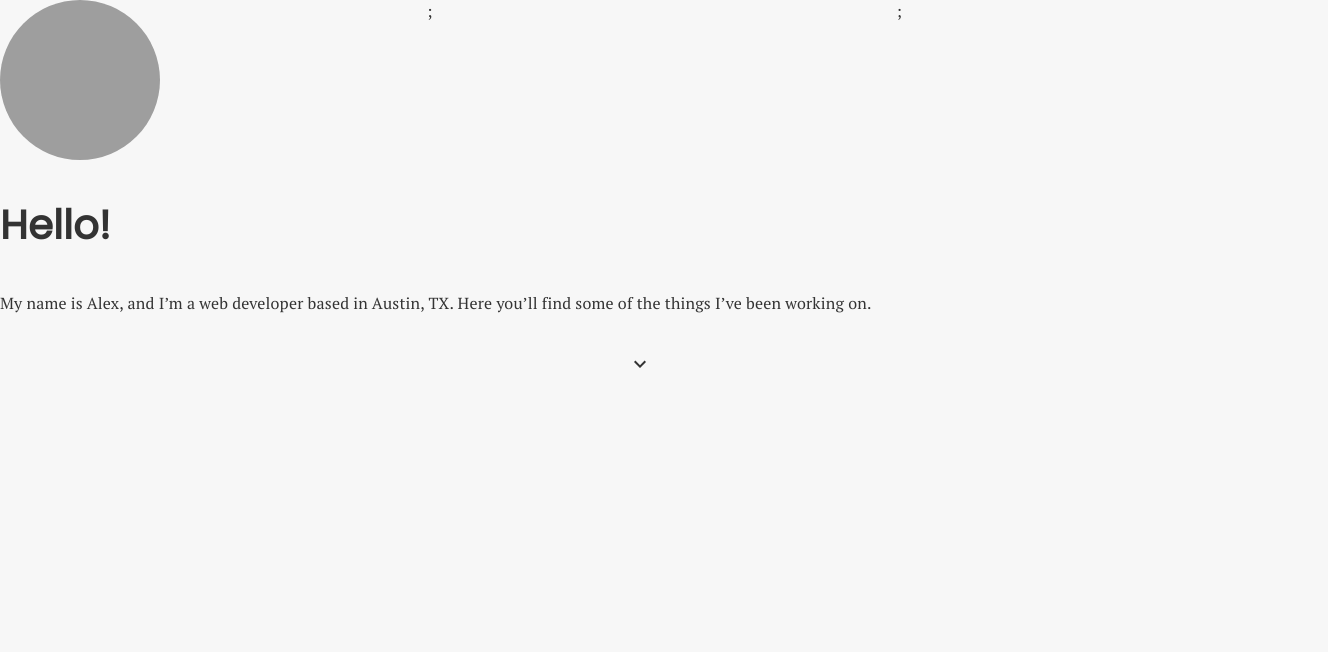
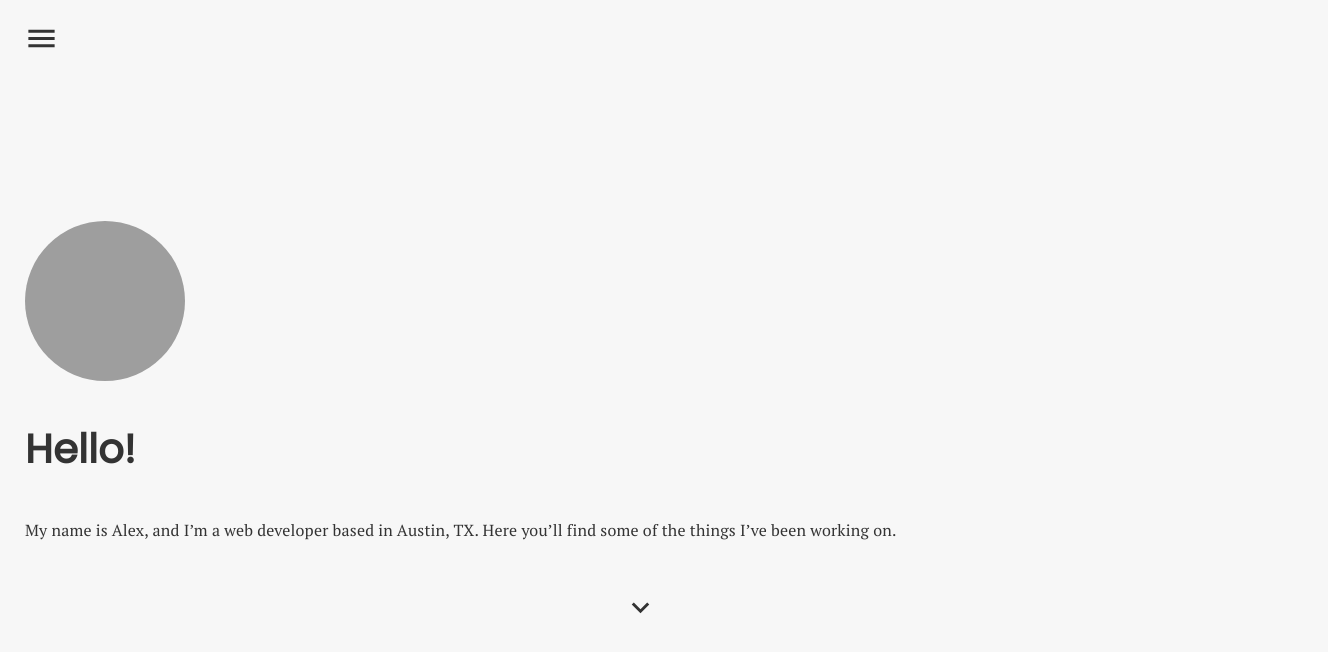
Before and after one commit to ascottjacobsen/jacobsen.studio, a React (Create React App) app: page / in a window 1280 px wide. Shown: the top 652 px of the page, 1328 px wide, since content can reach past the window. Built offline with nearby package versions, Linux system fonts and the light colour scheme; grey boxes are pictures that could not be loaded.

Commit message:
style HeadlineBox and NavBar

```diff
--- a/src/App.js
+++ b/src/App.js
@@ -2,12 +2,15 @@ import React, { Component } from "react";
 import Headline from "./components/Headline";
 import Avatar from "./components/Avatar";
 import HeadlineBox from "./components/HeadlineBox";
+import Layout from "./components/Layout";
 
 class App extends Component {
   render() {
     return (
       <>
-        <HeadlineBox />
+        <Layout>
+          <HeadlineBox />
+        </Layout>
       </>
     );
   }
--- a/src/components/Headline.js
+++ b/src/components/Headline.js
@@ -2,11 +2,7 @@ import React from "react";
 import styles from "./Headline.module.css";
 
 const Headline = ({ text, headlineClass }) => {
-  return (
-    <>
-      <h2 className={headlineClass}>{text}</h2>;
-    </>
-  );
+  return <h2 className={headlineClass}>{text}</h2>;
 };
 
 export default Headline;
--- a/src/components/HeadlineBox.js
+++ b/src/components/HeadlineBox.js
@@ -4,6 +4,7 @@ import Headline from "./Headline";
 import styles from "./HeadlineBox.module.css";
 import HeadlineText from "./HeadlineText";
 import KeyboardArrowDownIcon from "@material-ui/icons/KeyboardArrowDown";
+import { ButtonBase } from "@material-ui/core";
 
 const HeadlineBox = () => {
   return (
@@ -17,7 +18,9 @@ const HeadlineBox = () => {
         text="My name is Alex, and I’m a web developer based in Austin, TX. Here you’ll find some of the things I’ve been working on."
         headlineTextClass={styles.headline_text}
       />
-      <KeyboardArrowDownIcon className={styles.down_arrow} />
+      <ButtonBase className={styles.down_arrow}>
+        <KeyboardArrowDownIcon fontSize="large" />
+      </ButtonBase>
     </div>
   );
 };
--- a/src/components/HeadlineBox.module.css
+++ b/src/components/HeadlineBox.module.css
@@ -1,9 +1,12 @@
 .headline_box {
+  height: 415px;
   display: grid;
-  grid-template-columns: 1fr 1.1fr 0.9fr;
+  grid-template-columns: 1fr 1.1fr 1fr;
   grid-template-rows: auto;
   gap: 35px 1px;
   grid-template-areas: "avatar avatar ." "headline headline headline" "headline-text headline-text headline-text" "down-arrow down-arrow down-arrow";
+  margin: 0 25px;
+  align-self: center;
 }
 
 .avatar {
@@ -25,4 +28,7 @@
 .down_arrow {
   grid-area: down-arrow;
   justify-self: center;
+  height: 50px;
+  width: 50px;
+  border-radius: 50%;
 }
--- a/src/components/HeadlineText.js
+++ b/src/components/HeadlineText.js
@@ -4,7 +4,7 @@ import styles from "./Headline.module.css";
 const HeadlineText = ({ text, headlineTextClass }) => {
   return (
     <>
-      <p className={headlineTextClass}>{text}</p>;
+      <p className={headlineTextClass}>{text}</p>
     </>
   );
 };
--- /dev/null
+++ b/src/components/Layout.js
@@ -0,0 +1,15 @@
+import React from "react";
+import styles from "./Layout.module.css";
+import NavBar from "./NavBar";
+
+const Layout = ({ children }) => {
+  return (
+    <div className={styles.layout}>
+      <NavBar></NavBar>
+
+      {children}
+    </div>
+  );
+};
+
+export default Layout;
--- /dev/null
+++ b/src/components/Layout.module.css
@@ -0,0 +1,6 @@
+.layout {
+  display: grid;
+  grid-template-rows: 56px 1fr;
+  align-content: center;
+  height: 100vh;
+}
--- /dev/null
+++ b/src/components/NavBar.js
@@ -0,0 +1,13 @@
+import React from "react";
+import styles from "./NavBar.module.css";
+import MenuIcon from "@material-ui/icons/Menu";
+
+const NavBar = () => {
+  return (
+    <div className={styles.nav_bar}>
+      <MenuIcon fontSize="large" />
+    </div>
+  );
+};
+
+export default NavBar;
--- /dev/null
+++ b/src/components/NavBar.module.css
@@ -0,0 +1,7 @@
+.nav_bar {
+  width: 100%;
+  height: 56px;
+  display: flex;
+  align-items: flex-end;
+  padding: 0 24px;
+}
```
